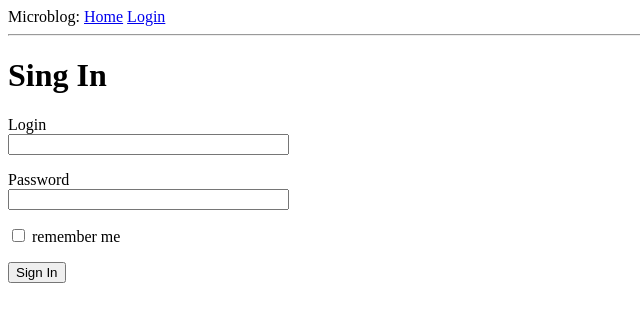
After one commit to An-Death/flask-microblog, a Flask app: page /login in a window 1280 px wide. The commit adds this page. Shown: the top 322 px of the page, without its empty margins (0-640 px from the left). Run offline with Flask 2, Linux system fonts and the light colour scheme; parts of the project's set-up code (start-up, migrations or seed data) failed here and were passed over.

Commit message:
Flask login - Login form

```diff
--- a/app/__init__.py
+++ b/app/__init__.py
@@ -1,5 +1,8 @@
 from flask import Flask
 
+from config import Config
+
 app = Flask(__name__)
+app.config.from_object(Config())
 
-from app import routers
+from app import routes
--- /dev/null
+++ b/app/forms/login_form.py
@@ -0,0 +1,12 @@
+# coding: utf8
+
+from flask_wtf import FlaskForm
+from wtforms import StringField, PasswordField, BooleanField, SubmitField
+from wtforms.validators import DataRequired
+
+
+class LoginForm(FlaskForm):
+    username = StringField('Login', validators=[DataRequired()])
+    password = PasswordField('Password', validators=[DataRequired()])
+    remember_me = BooleanField('remember me')
+    submit = SubmitField('Sign In')
--- a/app/helpers/decorators.py
+++ b/app/helpers/decorators.py
@@ -12,7 +12,7 @@ def title(title_name=None):
     def title(func):
         @wraps(func)
         def wraper(*args, **kwargs):
-            title = title_name or func.__name__
+            title = title_name or func.__name__.capitalize()
             return func(__title__=title, *args, **kwargs)
         return wraper
 
--- a/app/routers.py
+++ b/app/routes.py
@@ -1,15 +1,16 @@
 # coding: utf8
 
-from flask import render_template
+from flask import render_template, redirect, flash
 
 from app import app
 from app import helpers
+from app.forms.login_form import LoginForm
 
 
 @app.route('/')
 @app.route('/index.html')
-@helpers.title(title_name='Home')
-def hello_world(*args, **kwargs):
+@helpers.title('Home')
+def home(*args, **kwargs):
     user = {'username': 'Name'}
     posts = [
                 {
@@ -23,3 +24,13 @@ def hello_world(*args, **kwargs):
                 }
             ] * 2
     return render_template('index.html', __title__=kwargs['__title__'], **locals())
+
+
+@app.route('/login', methods=['GET', 'POST'])
+@helpers.title('Login')
+def login(*args, **kwargs):
+    form = LoginForm()
+    if form.validate_on_submit():
+        flash(f'Logged by {form.username.data} remember {form.remember_me.data}')
+        return redirect('/')
+    return render_template('login.html', __title__=kwargs['__title__'], **locals())
--- a/app/templates/base.html
+++ b/app/templates/base.html
@@ -9,7 +9,10 @@
     {% endif %}
 </head>
 <body>
-<div>Microblog: <a href="index.html">Home</a></div>
+<div>Microblog:
+    <a href="index.html">Home</a>
+    <a href="login">Login</a>
+</div>
 <hr>
 {% block content %}{% endblock %}
 </body>
--- /dev/null
+++ b/app/templates/login.html
@@ -0,0 +1,23 @@
+{% extends "base.html" %}
+
+{% block content %}
+    <h1>Sing In</h1>
+    <form action="" method="post">
+        {{ form.hidden_tag() }}
+        <p>
+            {{ form.username.label }}<br>
+            {{ form.username(size=32) }}
+        </p>
+        <p>
+            {{ form.password.label }}<br>
+            {{ form.password(size=32) }}
+        </p>
+        <p>
+            {{ form.remember_me() }}
+            {{ form.remember_me.label }}
+        </p>
+        <p>
+            {{ form.submit() }}
+        </p>
+    </form>
+{% endblock %}
```
Also changed, not shown: config.py (added, +34 -0 lines), app/forms/__init__.py (added).
